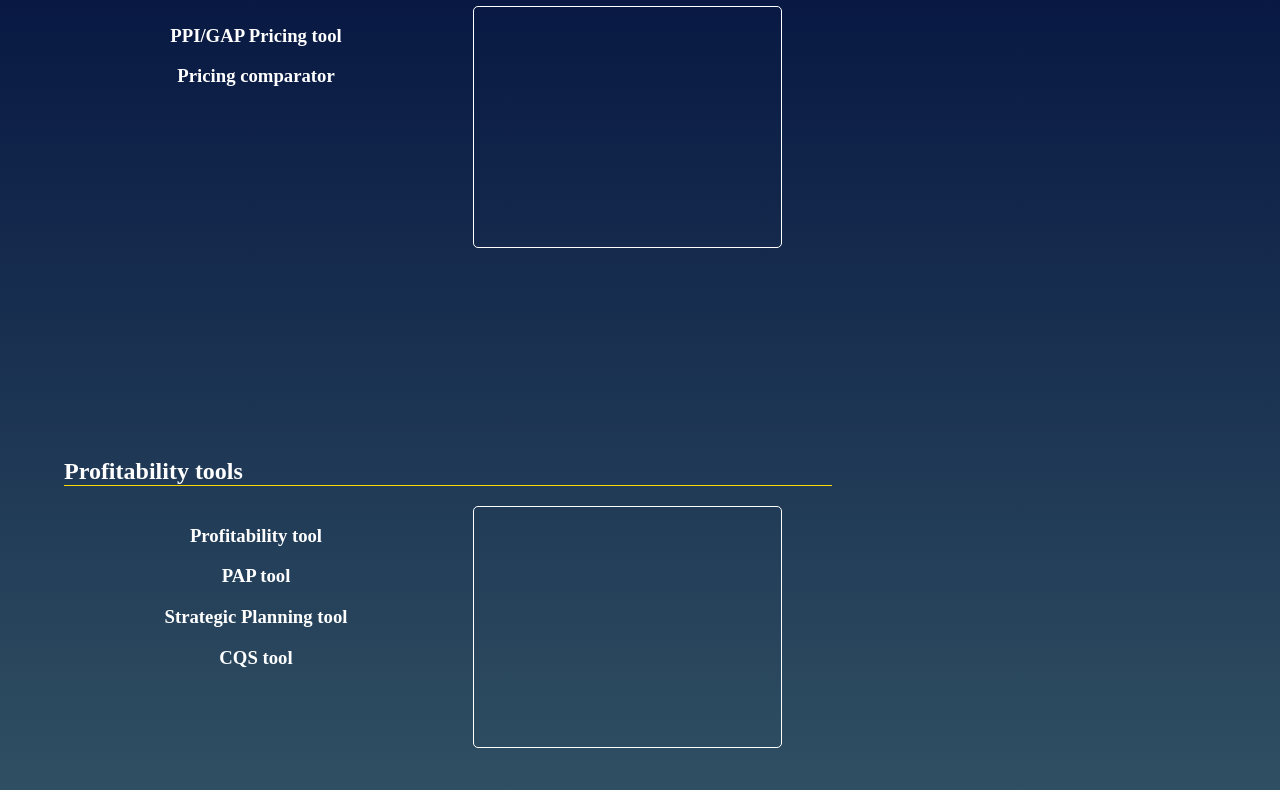
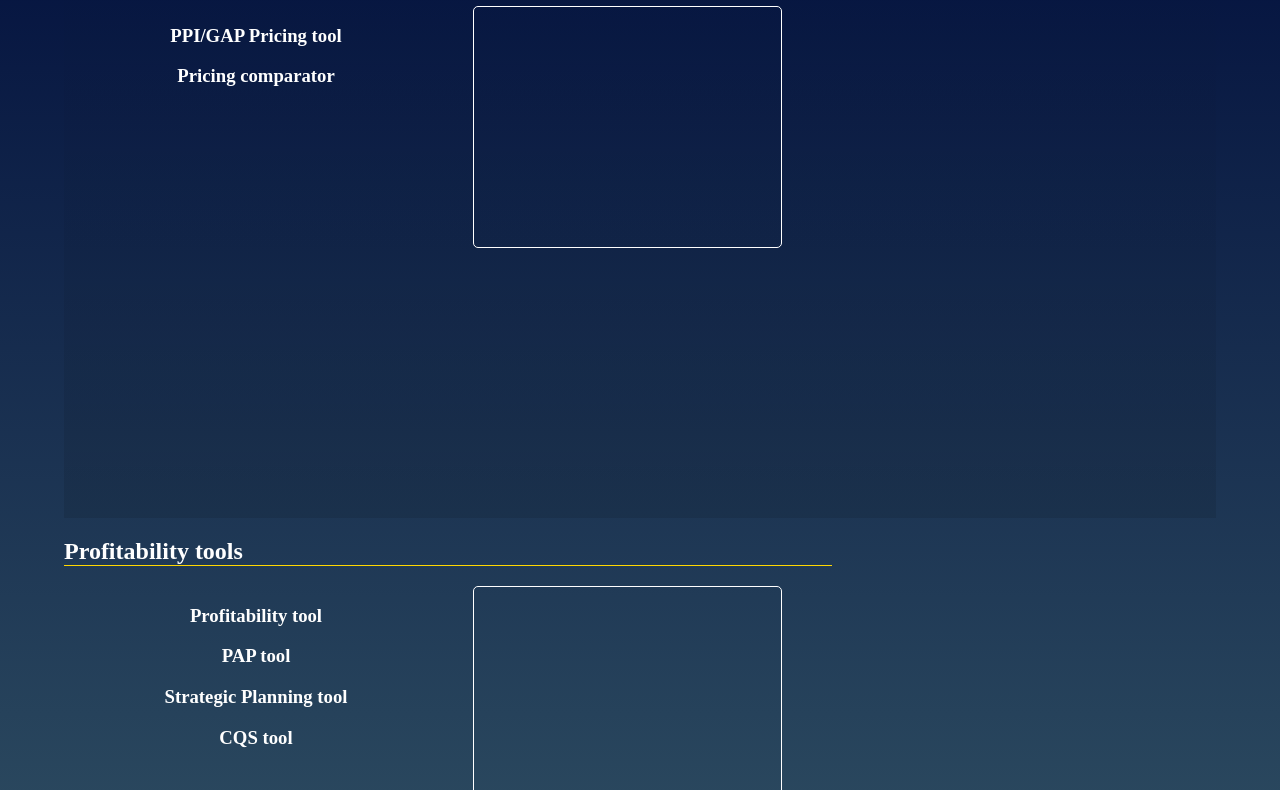
Before and after one commit to tipere75/Udacity--Front-End-Web-Developer-Nanodegree, a plain HTML site: page 2- Landing Page/index.html in a window 1280 px wide. Shown: the part 162-952 px from the top of the page. Drawn offline with Linux system fonts and the light colour scheme.

Commit message:
Identify active section when scrolling

```diff
--- a/2- Landing Page/css/header and footer style.css
+++ b/2- Landing Page/css/header and footer style.css
@@ -60,7 +60,6 @@ Header style
   height: 8vh;
   color: black;
   display: block;
-  background: linear-gradient(0deg, rgba(0, 0, 0, 0.1) 0%, rgba(0, 0, 0, 0) 100%);
   text-align: center;
   line-height: 8vh;
 }
@@ -69,6 +68,11 @@ Header style
   background: rgba(0,13,60,1);
   color: #fff;
   transition: ease 0.3s all;
+}
+
+.platform-navbar-active-section  {
+  background: rgb(0, 0, 0);
+  background: linear-gradient(0deg, rgba(0, 0, 0, 0.1) 0%, rgba(0, 0, 0, 0) 100%);
 }
 
 
--- a/2- Landing Page/css/platform style.css
+++ b/2- Landing Page/css/platform style.css
@@ -17,11 +17,11 @@ h1 {
 Body style
 */
 body {
-    background: rgb(136,203,171);
-    background: linear-gradient(0deg, rgba(136,203,171,1) 0%, rgba(0,13,60,1) 100%);
-    margin: 0;
-    font-family: 'Merriweather', serif;
-    color: #fff;
+  background: rgb(136,203,171);
+  background: linear-gradient(0deg, rgba(136,203,171,1) 0%, rgba(0,13,60,1) 100%);
+  margin: 0;
+  font-family: 'Merriweather', serif;
+  color: #fff;
 }
 
 
@@ -31,7 +31,7 @@ body {
 
 /* section */
 .platform-section-container {
-  min-height: 60vh;
+  min-height: 70vh;
   max-width: 60vw;
 }
 
--- a/2- Landing Page/js/platform.js
+++ b/2- Landing Page/js/platform.js
@@ -2,7 +2,7 @@
 Define Global Variables
 */
 const platformNavigationMenu = document.querySelector('#platform-navbar-list');
-const platformSections = document.querySelectorAll('.platform-section');
+const platformSections = document.querySelectorAll('section');
 const platformToolSelection = document.querySelectorAll('.tool-selection');
 const platformToolDescription = document.querySelectorAll('.tool-description');
 
@@ -38,8 +38,43 @@ function platformNavigationBarCreation () {
   platformNavigationMenu.appendChild(platformNavigationBar);
 }
 
+// identify section in viewport
+function getVisibleSectionIndex() {
+    let minor = window.innerHeight;
+    let visibleSectionIndex = -1;
+
+    platformSections.forEach((platformSection, index) => {
+      let offset = platformSection.getBoundingClientRect(); // top border of the section
+      if(Math.abs(offset.top) < minor) {    // if top of section is below the benchmark, we are in the section
+        minor = Math.abs(offset.top);   // update with the current section top to compare with the next section which one is the most visible
+        visibleSectionIndex = index;
+      }
+    });
+    return visibleSectionIndex;
+}
+
+
 // Add class 'active' to section when near top of viewport
+function setActiveSection () {
+  let visibleSectionIndex = getVisibleSectionIndex();
+  const platformNavigationLinks = document.querySelectorAll('.platform-navbar-link');
 
+  // visible section exists
+  if (visibleSectionIndex != -1) {
+    // loop on each section to show which one we are looking at
+    for (let i = 0; i < platformSections.length; i++){
+      if (i == visibleSectionIndex) {
+        // section visible: add display in nav bar
+        platformSections[i].classList.add('platform-navbar-active-section');
+        platformNavigationLinks[i].classList.add('platform-navbar-active-section');
+      } else {
+        // section invisible: remove display in nav bar
+        platformSections[i].classList.remove('platform-navbar-active-section');
+        platformNavigationLinks[i].classList.remove('platform-navbar-active-section');
+      }
+    }
+  }
+}
 
 // Scroll to anchor ID using scrollTO event
 
@@ -69,7 +104,7 @@ platformNavigationBarCreation();
 // Scroll to section on link click
 
 // Set sections as active
-
+document.addEventListener('scroll', setActiveSection);
 
 // display tool description
 document.addEventListener('mouseover', displayToolDescription);
```
